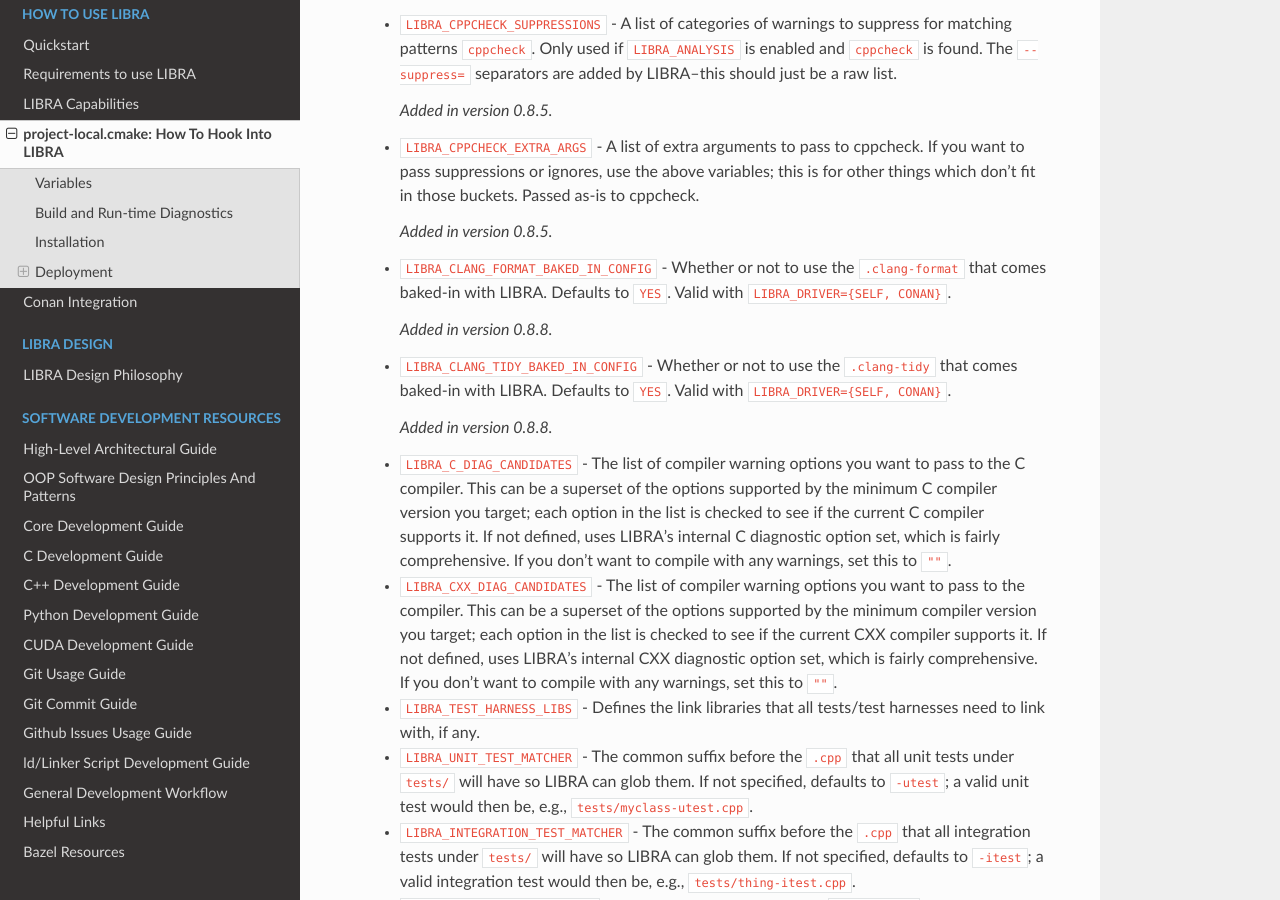
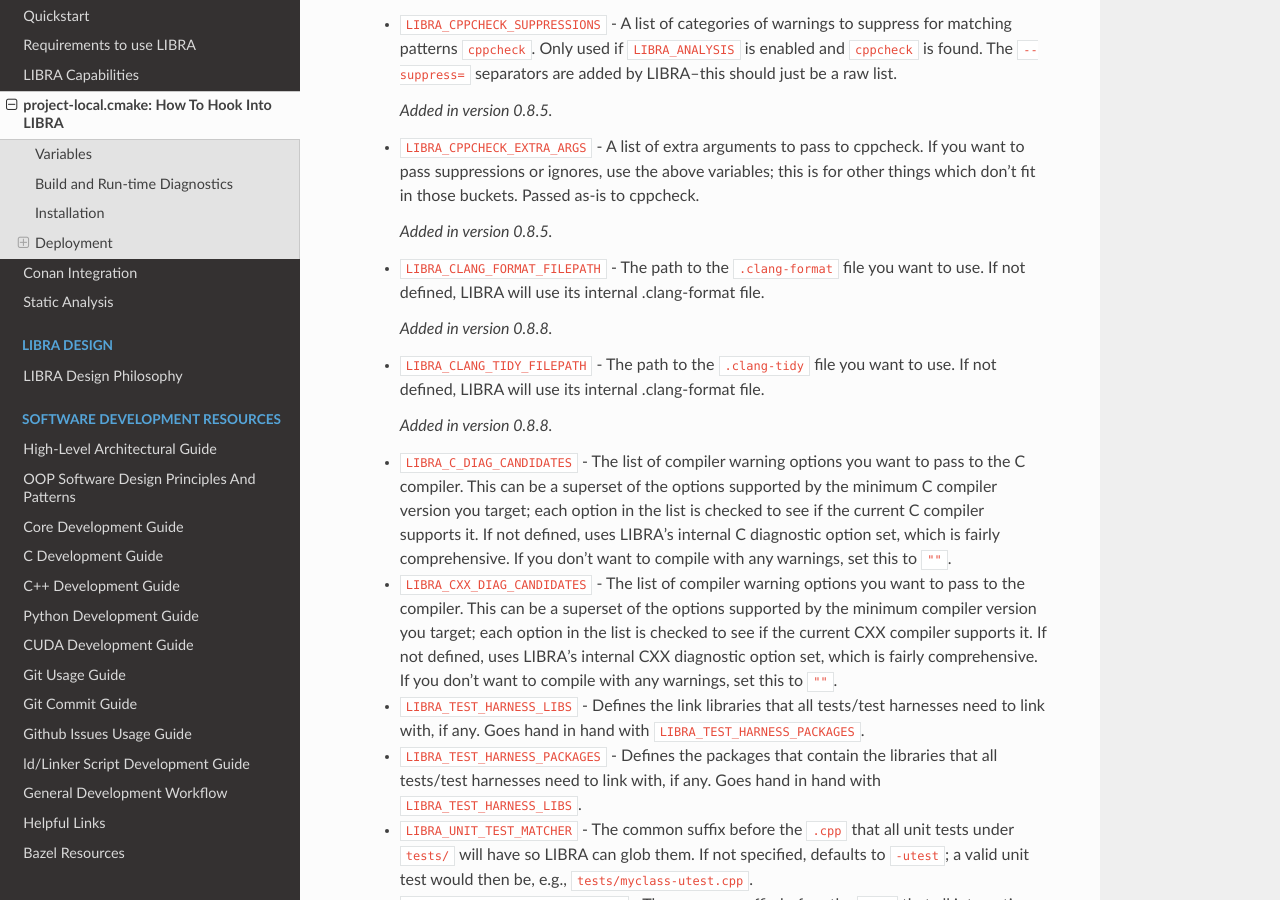
Before and after one commit to jharwell/libra, a Sphinx documentation site: the page built from docs/usage/project-local.rst, in a window 1280 px wide and 900 px high, scrolled down 914 px. Built offline with Sphinx 7.4.7 and the Read the Docs theme 3.1.0, drawn with Linux system fonts in a browser that asks for light colours; the version number could not be read and is left out.

Commit message:
bugfix(#57): Static analysis in header-only libs
- Also added autodetection of what language to use.

```diff
--- a/docs/usage/index.rst
+++ b/docs/usage/index.rst
@@ -8,3 +8,4 @@
    capabilities/index.rst
    project-local.rst
    conan.rst
+   analysis.rst
--- a/docs/usage/project-local.rst
+++ b/docs/usage/project-local.rst
@@ -59,15 +59,14 @@
 
     .. versionadded:: 0.8.5
 
-  - ``LIBRA_CLANG_FORMAT_BAKED_IN_CONFIG`` - Whether or not to use the
-    ``.clang-format`` that comes baked-in with LIBRA. Defaults to ``YES``. Valid
-    with ``LIBRA_DRIVER={SELF, CONAN}``.
+  - ``LIBRA_CLANG_FORMAT_FILEPATH`` - The path to the ``.clang-format`` file you
+    want to use. If not defined, LIBRA will use its internal .clang-format file.
 
     .. versionadded:: 0.8.8
 
-  - ``LIBRA_CLANG_TIDY_BAKED_IN_CONFIG`` - Whether or not to use the
-    ``.clang-tidy`` that comes baked-in with LIBRA. Defaults to ``YES``. Valid
-    with ``LIBRA_DRIVER={SELF, CONAN}``.
+  - ``LIBRA_CLANG_TIDY_FILEPATH`` - The path to the ``.clang-tidy`` file
+    you want to use. If not defined, LIBRA will use its internal .clang-format
+    file.
 
     .. versionadded:: 0.8.8
 
@@ -90,9 +89,13 @@
 
     .. versionadded 0.8.6
 
+  - ``LIBRA_TEST_HARNESS_LIBS`` - Defines the link libraries that all
+    tests/test harnesses need to link with, if any. Goes hand
+    in hand with ``LIBRA_TEST_HARNESS_PACKAGES``.
 
-  - ``LIBRA_TEST_HARNESS_LIBS`` - Defines the link libraries that all
-    tests/test harnesses need to link with, if any.
+  - ``LIBRA_TEST_HARNESS_PACKAGES`` - Defines the packages that contain the
+    libraries that all tests/test harnesses need to link with, if any. Goes hand
+    in hand with ``LIBRA_TEST_HARNESS_LIBS``.
 
   - ``LIBRA_UNIT_TEST_MATCHER`` - The common suffix before the ``.cpp`` that all
     unit tests under ``tests/`` will have so LIBRA can glob them. If not
```
Also changed, not shown: docs/usage/analysis.rst (added, +41 -0 lines), docs/usage/capabilities/build-time.rst (+7 -3 lines), 10 other files.
